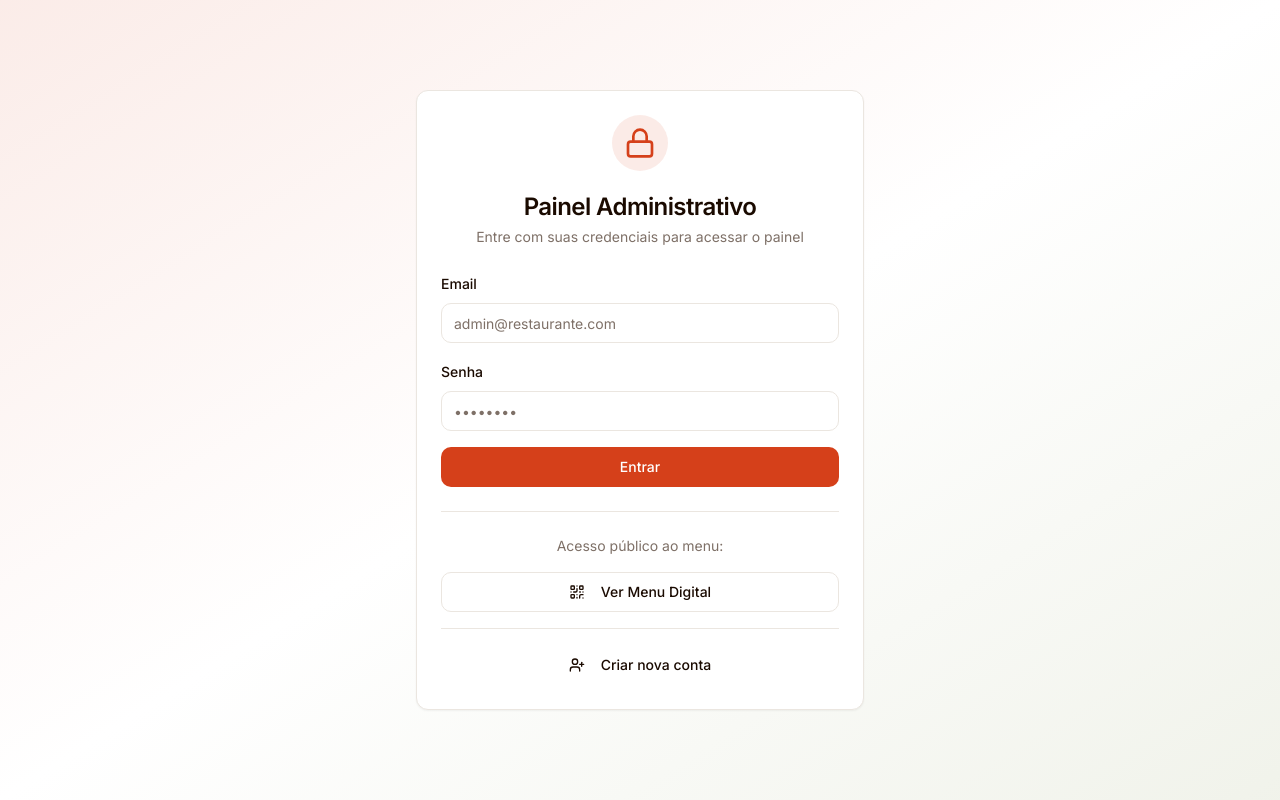
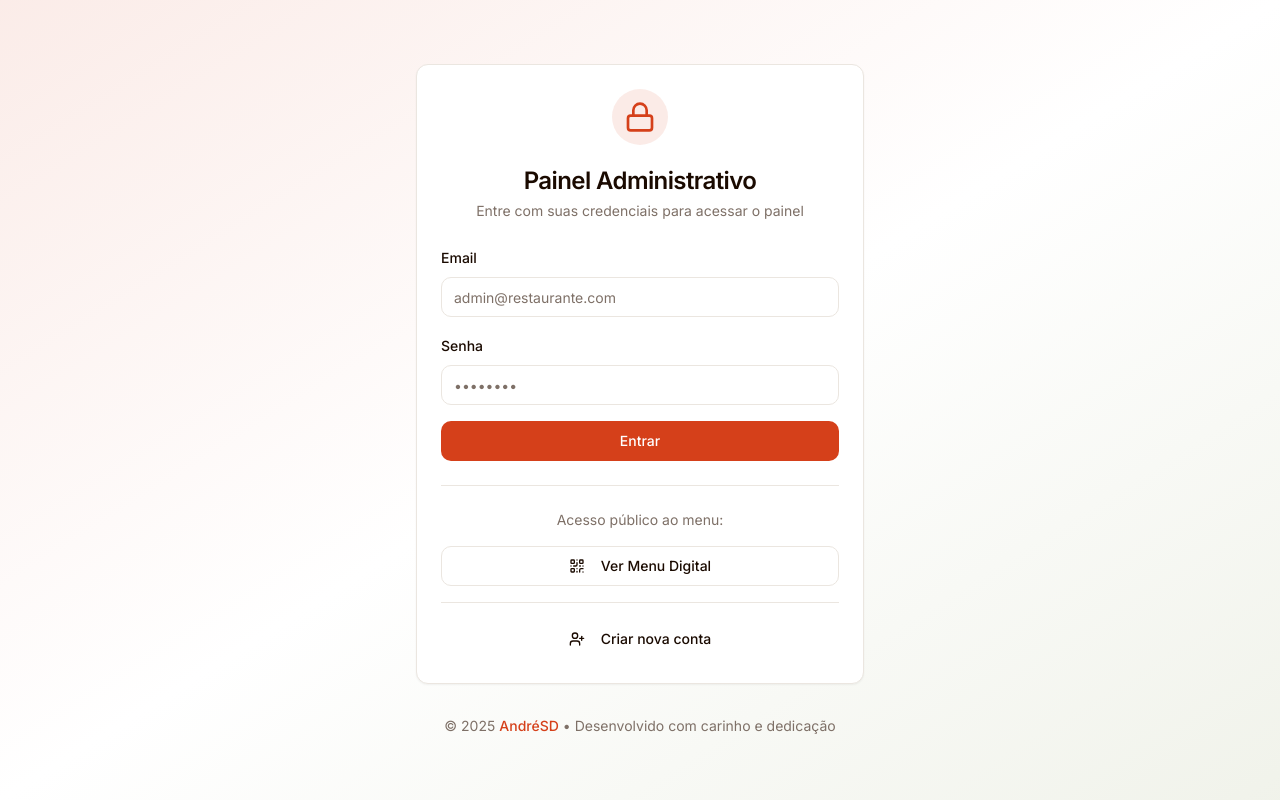
Before and after one commit to TheManOfTheKing/cardapio-digital, a React (Vite) app: page /admin/login in a window 1280 px wide. Built offline with nearby package versions, Linux system fonts and the light colour scheme; no server answers; the HTML template or start-up script is replaced by a standard one.

Commit message:
copyright

```diff
--- a/src/components/admin/AdminLayout.tsx
+++ b/src/components/admin/AdminLayout.tsx
@@ -104,9 +104,10 @@ export const AdminLayout = ({ children }: AdminLayoutProps) => {
         </div>
       </header>
 
-      <div className="flex">
+      <div className="flex flex-col min-h-[calc(100vh-4rem)]">
+        <div className="flex flex-1">
           {/* Desktop Sidebar */}
-        <aside className="hidden lg:block w-64 border-r min-h-[calc(100vh-4rem)] p-4">
+          <aside className="hidden lg:block w-64 border-r p-4">
             <Sidebar />
           </aside>
 
@@ -115,6 +116,26 @@ export const AdminLayout = ({ children }: AdminLayoutProps) => {
             {children}
           </main>
         </div>
+
+        {/* Footer */}
+        <footer className="border-t bg-background/95 backdrop-blur supports-[backdrop-filter]:bg-background/60 py-4 px-6">
+          <div className="text-center text-sm text-muted-foreground">
+            <p className="flex items-center justify-center gap-1">
+              <span>© 2025</span>
+              <a
+                href="https://wa.me/5512982176890?text=Quero%20meu%20card%C3%A1pio%20digital..."
+                target="_blank"
+                rel="noopener noreferrer"
+                className="text-primary hover:underline font-medium"
+              >
+                AndréSD
+              </a>
+              <span>•</span>
+              <span>Desenvolvido com carinho e dedicação</span>
+            </p>
+          </div>
+        </footer>
+      </div>
     </div>
   );
 };
--- a/src/pages/admin/Login.tsx
+++ b/src/pages/admin/Login.tsx
@@ -38,7 +38,7 @@ const AdminLogin = () => {
   };
 
   return (
-    <div className="min-h-screen flex items-center justify-center bg-gradient-to-br from-primary/10 via-background to-secondary/10 p-4">
+    <div className="min-h-screen flex flex-col items-center justify-center bg-gradient-to-br from-primary/10 via-background to-secondary/10 p-4">
       <Card className="w-full max-w-md">
         <CardHeader className="space-y-1 text-center">
           <div className="flex justify-center mb-4">
@@ -102,6 +102,23 @@ const AdminLogin = () => {
           </div>
         </CardContent>
       </Card>
+
+      {/* Footer */}
+      <footer className="mt-8 text-center text-sm text-muted-foreground">
+        <p className="flex items-center justify-center gap-1">
+          <span>© 2025</span>
+          <a
+            href="https://wa.me/5512982176890?text=Quero%20meu%20card%C3%A1pio%20digital..."
+            target="_blank"
+            rel="noopener noreferrer"
+            className="text-primary hover:underline font-medium"
+          >
+            AndréSD
+          </a>
+          <span>•</span>
+          <span>Desenvolvido com carinho e dedicação</span>
+        </p>
+      </footer>
     </div>
   );
 };
```
Lines whose indentation alone changed are shown as unchanged.
